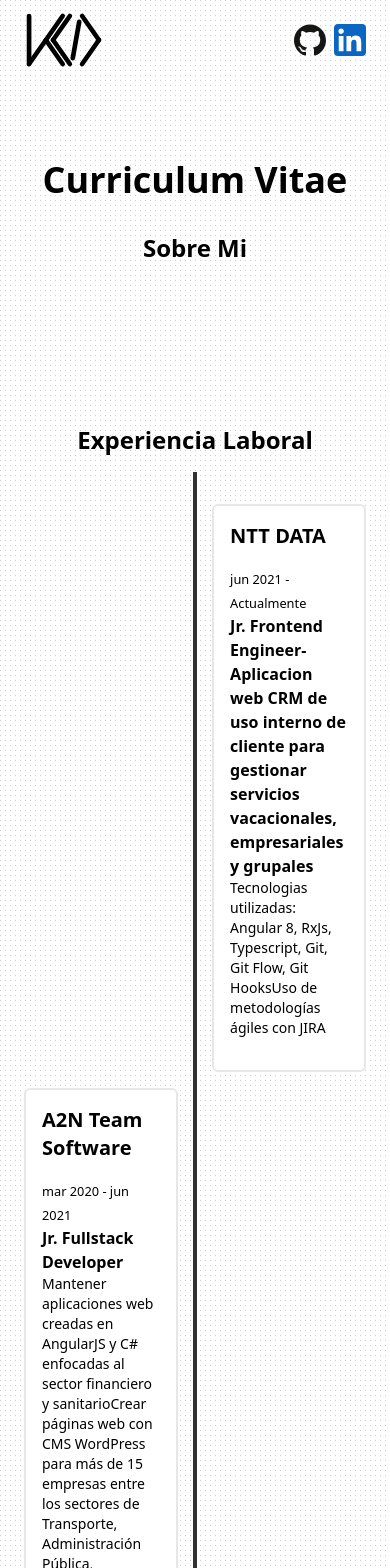
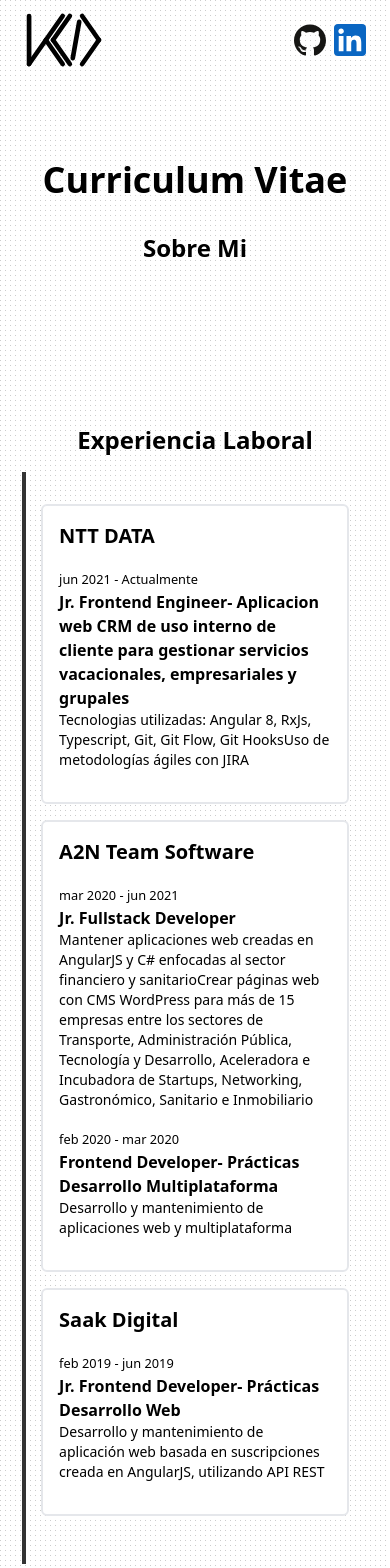
Before and after one commit to jmhs11/kuuro.dev, a React (Vite) app: page /cv in a window 390 px wide. Shown: the top 1568 px of the page. Built offline with nearby package versions, Linux system fonts and the light colour scheme.

Commit message:
Responsive timeline

```diff
--- a/src/components/Timeline.jsx
+++ b/src/components/Timeline.jsx
@@ -3,7 +3,7 @@
 const Timeline = ({ timeline }) => {
 	return (
 		<div
-			className={`before:absolute before:left-1/2 before:-mt-8 before:ml-[-2px] before:h-full before:w-1 before:bg-[#333]`}
+			className={`before:absolute md:before:left-1/2 before:-mt-8 before:ml-[-2px] before:h-full before:w-1 before:bg-[#333]`}
 		>
 			{timeline.map((t, index) => {
 				return (
--- a/src/components/TimelineItem.jsx
+++ b/src/components/TimelineItem.jsx
@@ -1,15 +1,15 @@
 const TimelineItem = ({ company, jobs, index }) => {
 	return (
 		<article
-			className={`mb-4 w-[45%] rounded-md border-2 bg-white p-4 dark:border-[#333] dark:bg-black
-      ${index % 2 === 0 ? 'ml-auto' : 'mr-auto'}
+			className={`mb-4 w-[90%] md:w-[45%] mx-auto rounded-md border-2 bg-white p-4 dark:border-[#333] dark:bg-black
+      ${index % 2 === 0 ? 'md:mr-[inherit] md:ml-auto' : 'md:ml-[inherit] md:mr-auto'}
       `}
 		>
 			<div
 				className={`before:absolute before:-mt-4 before:w-4 before:rounded-md ${
 					index % 2 === 0
-						? 'before:left-1/2 before:bg-red-500'
-						: 'before:right-1/2 before:bg-blue-500'
+						? 'before:left-1/2'
+						: 'before:right-1/2'
 				}`}
 			>
 				<h4 className='mb-4 text-xl font-bold'>{company}</h4>
```
